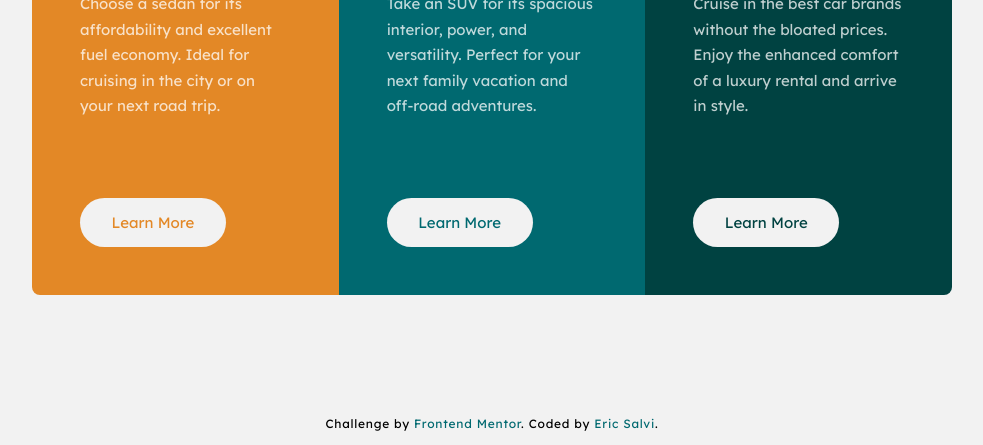
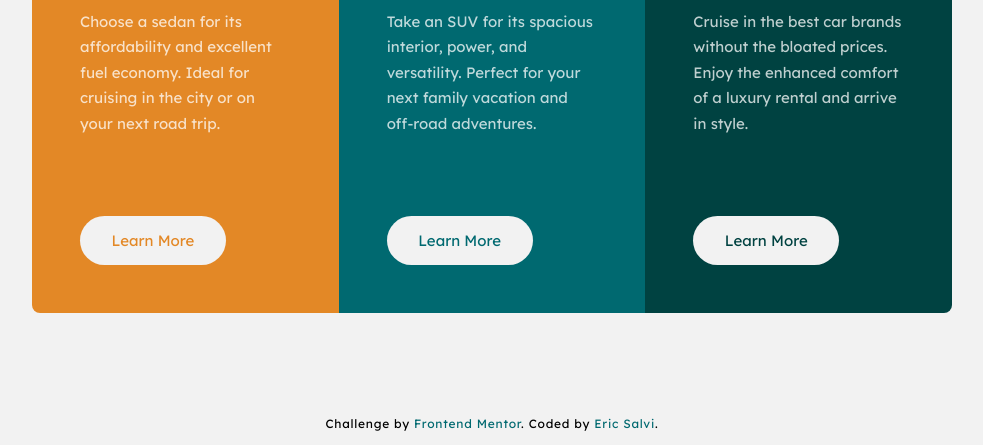
Before and after one commit to ericsalvi/3-column-preview-card-component, a plain HTML site: page index.html in a window 1280 px wide. Shown: the part 355-800 px from the top of the page, without its empty margins (148-1131 px from the left). Drawn offline with nearby package versions, Linux system fonts and the light colour scheme.

Commit message:
updated css

```diff
--- a/css/style.css
+++ b/css/style.css
@@ -36,8 +36,8 @@ main {
   -webkit-box-pack: center;
   -ms-flex-pack: center;
   justify-content: center;
-  margin-top: 35px;
-  min-height: calc(100vh - 70px);
+  margin-top: 70px;
+  min-height: calc(100vh - 105px);
 }
 .container {
   display: -webkit-box;
```
